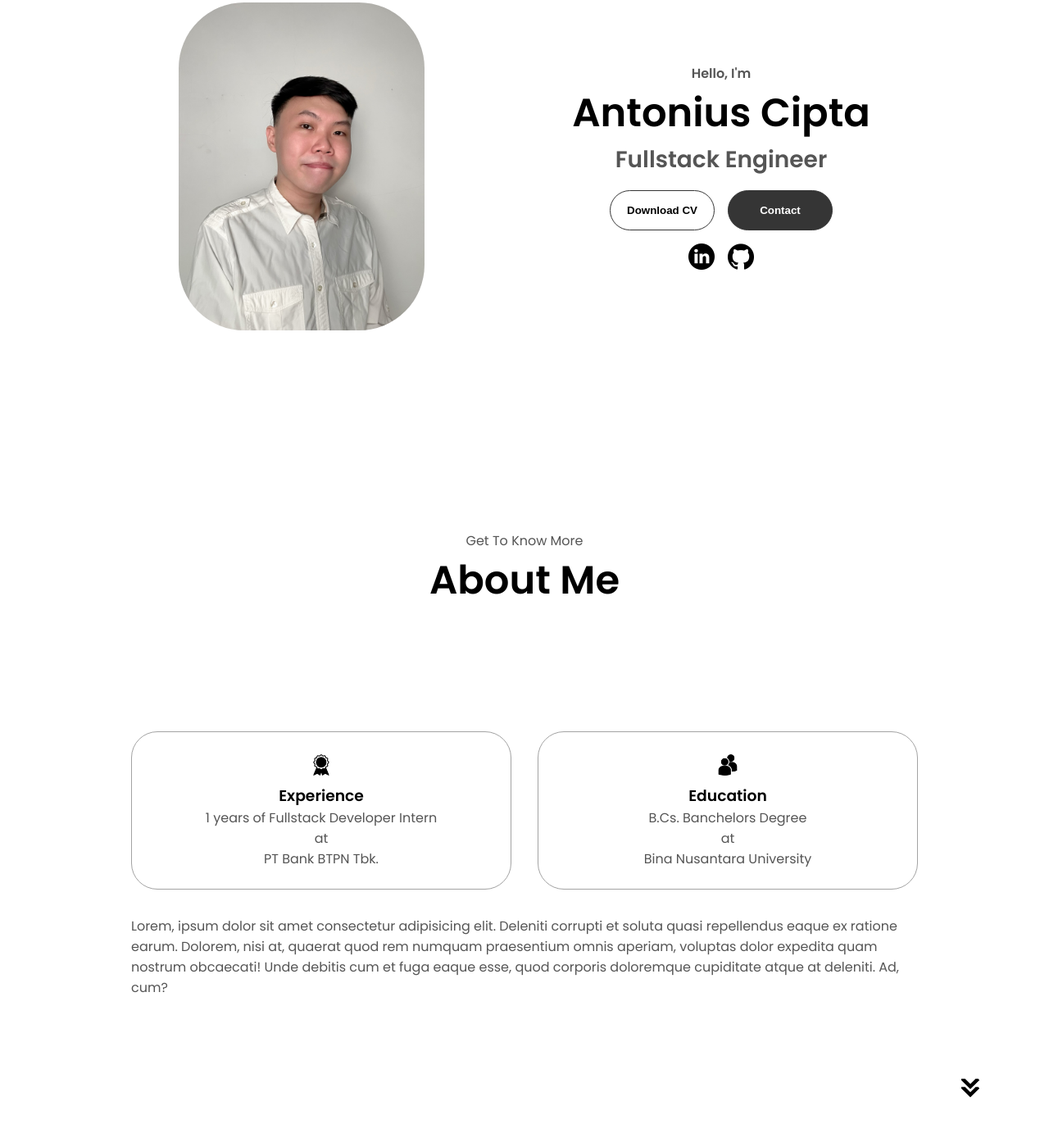
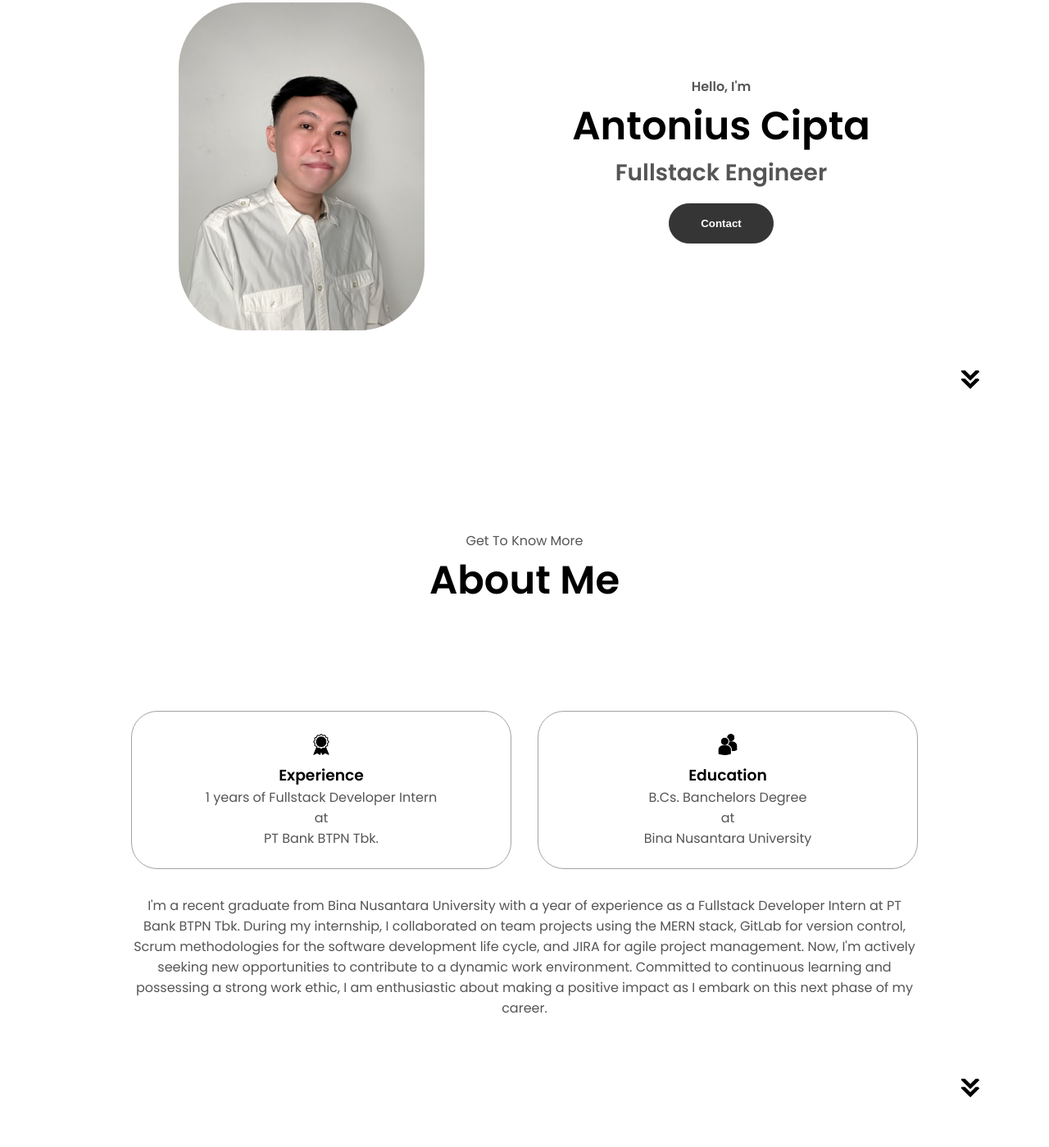
Before and after one commit to antoniuscipta/my-portfolio-website, a plain HTML site: page index.html in a window 1280 px wide. Shown: the part 281-1680 px from the top of the page at 82% size. Drawn offline with Linux system fonts and the light colour scheme.

Commit message:
Update on several parts

```diff
--- a/index.html
+++ b/index.html
@@ -42,15 +42,15 @@
             <h1 class="title">Antonius Cipta</h1>
             <p class="section__text__p2">Fullstack Engineer</p>
             <div class="btn-container">
-                <button class="btn btn-color-2" onclick="window.open('./assets/resume-example.pdf')"> Download CV </button>
+                <!-- <button class="btn btn-color-2" onclick="window.open('./assets/resume-example.pdf')"> Download CV </button> -->
                 <button class="btn btn-color-1" onclick="location.href='./#contact'"> Contact </button>
             </div>
             <div id="socials-container">
-                <img src="./assets/linkedin.png" alt="My LinkedIn Profile" class="icon" onclick="location.href='https://linkedin.com/'">
-                <img src="./assets/github.png" alt="My Github Profile" class="icon" onclick="location.href='https://github.com/'">
+                <!-- <img src="./assets/linkedin.png" alt="My LinkedIn Profile" class="icon" onclick="location.href='https://linkedin.com/'"> -->
+                <!-- <img src="./assets/github.png" alt="My Github Profile" class="icon" onclick="location.href='https://github.com/'"> -->
             </div>
         </div>
-        <!-- <img src="./assets/arrow.png" alt="Arrow icon" class="icon arrow" onclick="location.href='./#about'"/> -->
+        <img src="./assets/arrow.png" alt="Arrow icon" class="icon arrow" onclick="location.href='./#about'"/>
     </section>
     <section id="about">
         <p class="section__text__p1">Get To Know More</p>
@@ -79,7 +79,7 @@
 
                 <div class="text-container">
                     <p>
-                        Lorem, ipsum dolor sit amet consectetur adipisicing elit. Deleniti corrupti et soluta quasi repellendus eaque ex ratione earum. Dolorem, nisi at, quaerat quod rem numquam praesentium omnis aperiam, voluptas dolor expedita quam nostrum obcaecati! Unde debitis cum et fuga eaque esse, quod corporis doloremque cupiditate atque at deleniti. Ad, cum?
+                        I'm a recent graduate from Bina Nusantara University with a year of experience as a Fullstack Developer Intern at PT Bank BTPN Tbk. During my internship, I collaborated on team projects using the MERN stack, GitLab for version control, Scrum methodologies for the software development life cycle, and JIRA for agile project management. Now, I'm actively seeking new opportunities to contribute to a dynamic work environment. Committed to continuous learning and possessing a strong work ethic, I am enthusiastic about making a positive impact as I embark on this next phase of my career.
                     </p>
                 </div>
             </div>
--- a/style.css
+++ b/style.css
@@ -167,6 +167,7 @@ section {
   justify-content: center;
   gap: 5rem;
   height: 80vh;
+  position: relative;
 }
 
 .section__pic-container {
@@ -179,6 +180,10 @@ section {
 .profile-picture {
     border-radius: 5rem;
     transform: scaleX(-1);
+}
+
+.text-container {
+    text-align: center;
 }
 
 .section__text {
@@ -210,6 +215,8 @@ section {
   margin-top: 1rem;
   gap: 1rem;
 }
+
+
 
 /* icons */
 
```
